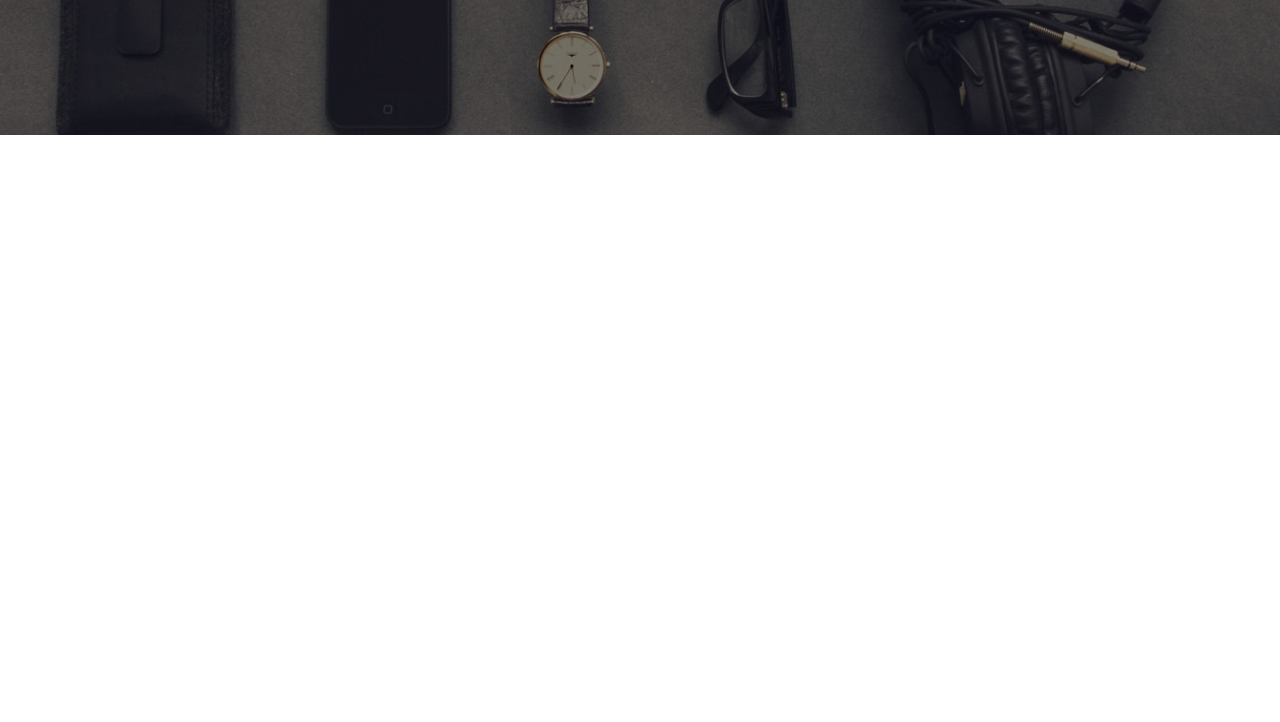
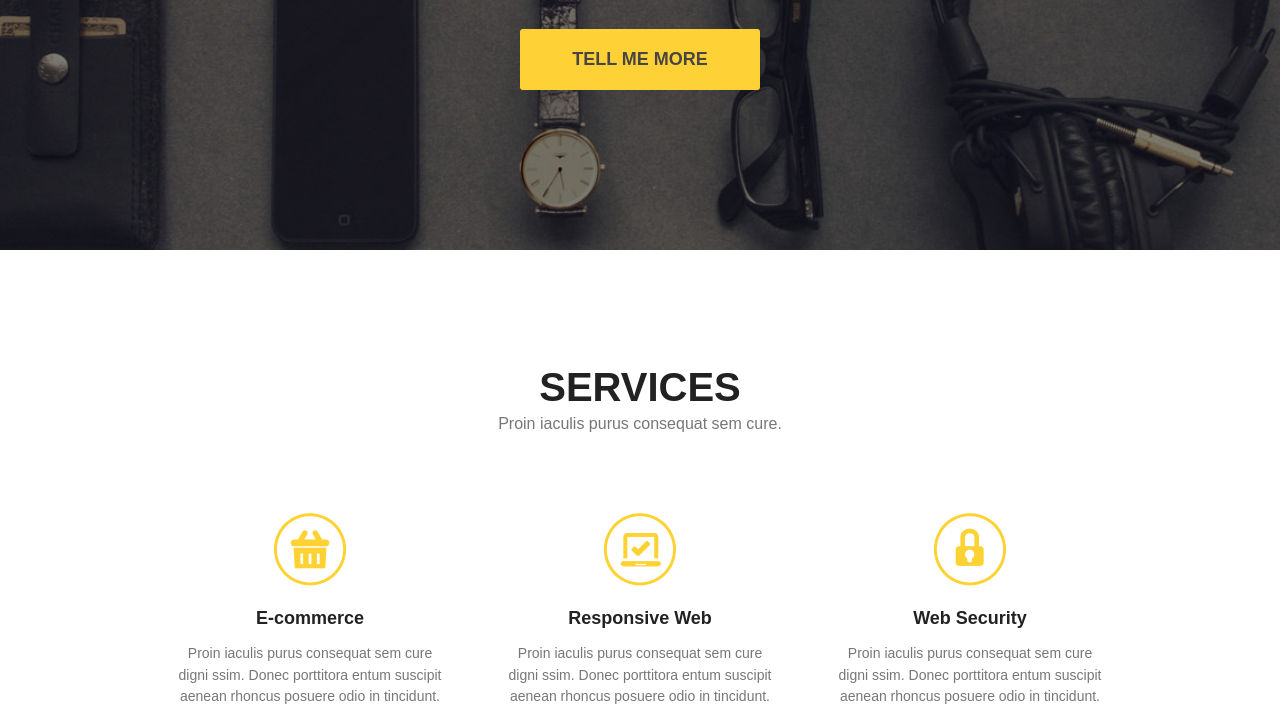
Before and after one commit to Introversionya/Golden, a plain HTML site: page index.html in a window 1280 px wide. Shown: the part 531-1253 px from the top of the page. Before the commit the page ends 800 px from the top, so only its background shows below. Drawn offline with Linux system fonts and the light colour scheme.

Commit message:
the second section is ready

```diff
--- a/css/main.css
+++ b/css/main.css
@@ -2,6 +2,7 @@ body {
     font-family: Arial, sans-serif;
     padding: 0;
     margin: 0;
+    color: #222222;
 }
 
 header {
@@ -85,3 +86,52 @@ h1 {
     font-size: 18px;
     margin-top: 50px;
 }
+
+.titles {
+    padding-top: 115px;
+}
+
+.titles h2 {
+    font-size: 40px;
+    font-weight: bold;
+    text-align: center;
+    text-transform: uppercase;
+    margin: 0;
+
+}
+
+.titles p {
+    color: #777777;
+    text-align: center;
+    font-size: 16px;
+    margin-top: 5px;
+}
+
+.services {
+    margin-top: 80px;
+}
+
+.services__item{
+    width: 270px;
+    float: left;
+    text-align: center;
+}
+
+.services__item h3{
+    font-size: 18px;
+    margin-bottom: 5px;
+}
+
+.services__item p{
+    color: #777777;
+    font-size: 14px;
+    line-height: 1.55em;
+}
+
+.services__item:last-child {
+    float: right;
+}
+
+.services__item:nth-child(2) {
+   margin-left: 60px;
+}
--- a/index.html
+++ b/index.html
@@ -38,16 +38,46 @@
                     Welcome To Our Studio!
                 </div>
                 <h1>
-                    It`s nice to meet you
+                    It’s nice to meet you
                 </h1>
             </div>
             <a class="button" href="#">Tell Me More</a>
         </div>
     </header>
-
     <section>
         <div class="container">
-
+            <div class="titles">
+                <h2>
+                    Services
+                </h2>
+                <p>Proin iaculis purus consequat sem cure.</p>
+            </div>
+            <div class="services clearfix">
+                <div class="services__item">
+                    <img src="img/icon1.png" alt="Услуга">
+                    <h3>E-commerce</h3>
+                    <p>
+                        Proin iaculis purus consequat sem cure digni ssim. Donec porttitora entum suscipit aenean
+                        rhoncus posuere odio in tincidunt.
+                    </p>
+                </div>
+                <div class="services__item">
+                    <img src="img/icon2.png" alt="Услуга">
+                    <h3>Responsive Web</h3>
+                    <p>
+                        Proin iaculis purus consequat sem cure digni ssim. Donec porttitora entum suscipit aenean
+                        rhoncus posuere odio in tincidunt.
+                    </p>
+                </div>
+                <div class="services__item">
+                    <img src="img/icon3.png" alt="Услуга">
+                    <h3>Web Security</h3>
+                    <p>
+                        Proin iaculis purus consequat sem cure digni ssim. Donec porttitora entum suscipit aenean
+                        rhoncus posuere odio in tincidunt.
+                    </p>
+                </div>
+            </div>
         </div>
     </section>
 
```
